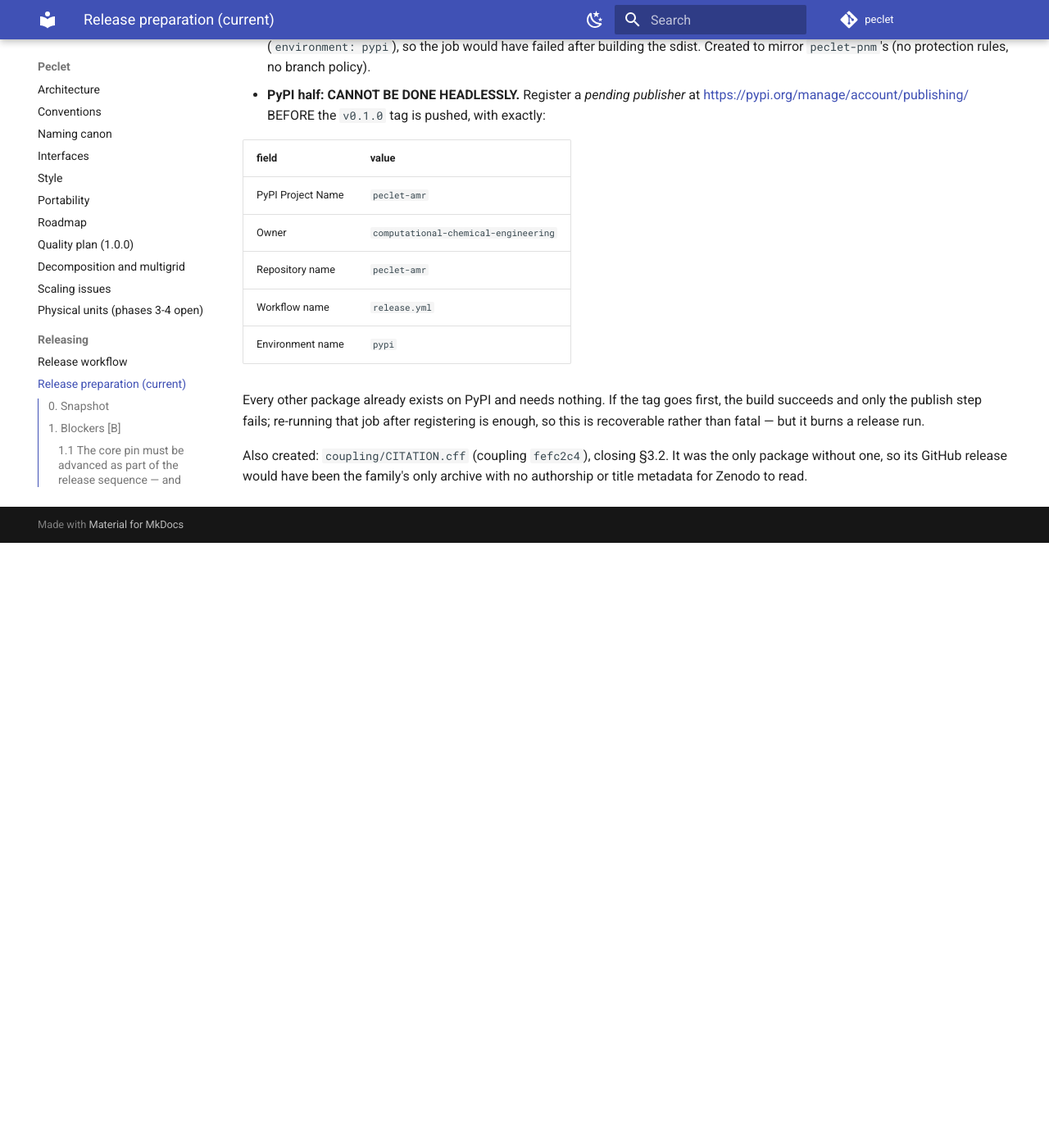
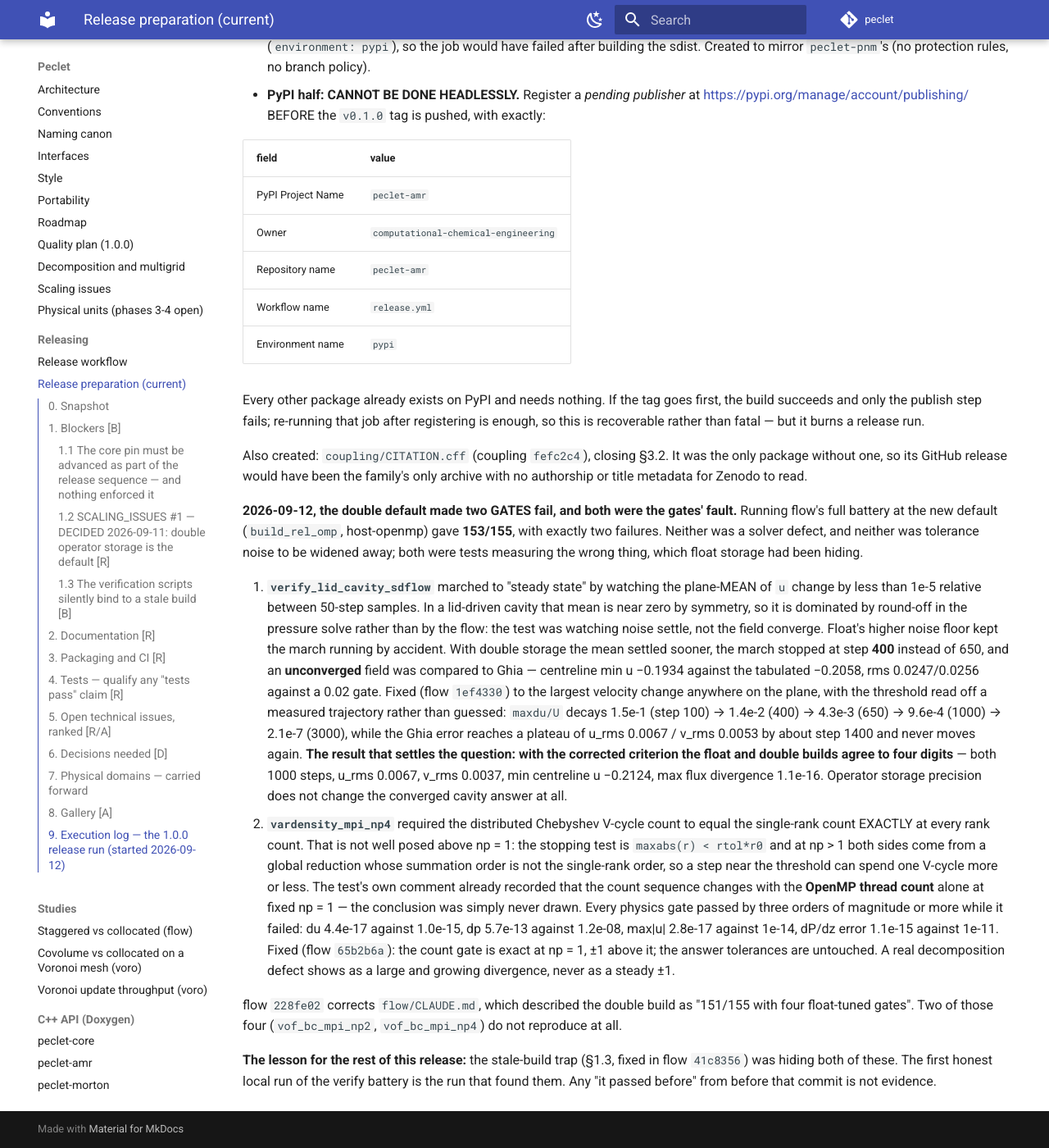
Before and after one commit to computational-chemical-engineering/peclet, an MkDocs documentation site: the page built from docs/RELEASE_PREP.md, in a window 1280 px wide and 1400 px high, scrolled down 8234 px. Shown: the whole window at 82% size. Built offline with MkDocs 1.6.1 and Material for MkDocs 9.7.7, drawn with Linux system fonts in a browser that asks for light colours; comment, search, counter and statistics services are not loaded; before the commit the page ends 8896 px from its top, so only the background shows below that.

Commit message:
RELEASE_PREP §9: the double default failed two gates, and both were the gates
flow's battery at the new default: 153/155, two failures, neither a solver
defect and neither tolerance noise.

verify_lid_cavity_sdflow measured steady state by the plane-mean of u -- near
zero by symmetry, so mostly pressure-solve round-off. Float's higher noise floor
kept the march running by accident; double settled sooner and stopped it at step
400 instead of 650, comparing an unconverged field to Ghia. Fixed to the largest
velocity change on the plane, threshold read off a measured trajectory. With the
corrected criterion float and double agree to FOUR DIGITS, which settles whether
the precision flip cost accuracy: it did not.

vardensity_mpi_np4 required exact Chebyshev V-cycle-count equality between the
distributed and single-rank solves. Not well posed above np=1 -- the stopping
test reads a global reduction in a different summation order -- and the test's
own comment already said the count changes with OpenMP thread count alone at
np=1. Every physics gate passed by three orders of magnitude while it failed.
Now exact at np=1, +/-1 above.

Two of the four failures flow/CLAUDE.md attributed to the double build do not
reproduce at all.

The lesson recorded for the rest of the release: the stale-build trap was hiding
both. The first honest run of the verify battery is the run that found them, so
"it passed before" from before flow 41c8356 is not evidence.

Co-Authored-By: Claude Opus 5 <noreply@anthropic.com>
Claude-Session: https://claude.ai/code/session_01Wqm2gbrbGKeKH8YVUHoTch

```diff
--- a/docs/RELEASE_PREP.md
+++ b/docs/RELEASE_PREP.md
@@ -357,3 +357,40 @@ upload for a name that has no publisher registered. Two halves:
 Also created: `coupling/CITATION.cff` (coupling `fefc2c4`), closing §3.2. It was the only package
 without one, so its GitHub release would have been the family's only archive with no authorship or
 title metadata for Zenodo to read.
+
+**2026-09-12, the double default made two GATES fail, and both were the gates' fault.**
+Running flow's full battery at the new default (`build_rel_omp`, host-openmp) gave **153/155**, with
+exactly two failures. Neither was a solver defect, and neither was tolerance noise to be widened away;
+both were tests measuring the wrong thing, which float storage had been hiding.
+
+1. **`verify_lid_cavity_sdflow`** marched to "steady state" by watching the plane-MEAN of `u` change by
+   less than 1e-5 relative between 50-step samples. In a lid-driven cavity that mean is near zero by
+   symmetry, so it is dominated by round-off in the pressure solve rather than by the flow: the test
+   was watching noise settle, not the field converge. Float's higher noise floor kept the march
+   running by accident. With double storage the mean settled sooner, the march stopped at step **400**
+   instead of 650, and an **unconverged** field was compared to Ghia — centreline min u −0.1934
+   against the tabulated −0.2058, rms 0.0247/0.0256 against a 0.02 gate.
+   Fixed (flow `1ef4330`) to the largest velocity change anywhere on the plane, with the threshold
+   read off a measured trajectory rather than guessed: `maxdu/U` decays 1.5e-1 (step 100) → 1.4e-2
+   (400) → 4.3e-3 (650) → 9.6e-4 (1000) → 2.1e-7 (3000), while the Ghia error reaches a plateau of
+   u_rms 0.0067 / v_rms 0.0053 by about step 1400 and never moves again. **The result that settles
+   the question: with the corrected criterion the float and double builds agree to four digits** —
+   both 1000 steps, u_rms 0.0067, v_rms 0.0037, min centreline u −0.2124, max flux divergence
+   1.1e-16. Operator storage precision does not change the converged cavity answer at all.
+2. **`vardensity_mpi_np4`** required the distributed Chebyshev V-cycle count to equal the single-rank
+   count EXACTLY at every rank count. That is not well posed above np = 1: the stopping test is
+   `maxabs(r) < rtol*r0` and at np > 1 both sides come from a global reduction whose summation order
+   is not the single-rank order, so a step near the threshold can spend one V-cycle more or less. The
+   test's own comment already recorded that the count sequence changes with the **OpenMP thread
+   count** alone at fixed np = 1 — the conclusion was simply never drawn. Every physics gate passed by
+   three orders of magnitude or more while it failed: du 4.4e-17 against 1.0e-15, dp 5.7e-13 against
+   1.2e-08, max|u| 2.8e-17 against 1e-14, dP/dz error 1.1e-15 against 1e-11.
+   Fixed (flow `65b2b6a`): the count gate is exact at np = 1, ±1 above it; the answer tolerances are
+   untouched. A real decomposition defect shows as a large and growing divergence, never as a steady ±1.
+
+flow `228fe02` corrects `flow/CLAUDE.md`, which described the double build as "151/155 with four
+float-tuned gates". Two of those four (`vof_bc_mpi_np2`, `vof_bc_mpi_np4`) do not reproduce at all.
+
+**The lesson for the rest of this release:** the stale-build trap (§1.3, fixed in flow `41c8356`) was
+hiding both of these. The first honest local run of the verify battery is the run that found them. Any
+"it passed before" from before that commit is not evidence.
```
